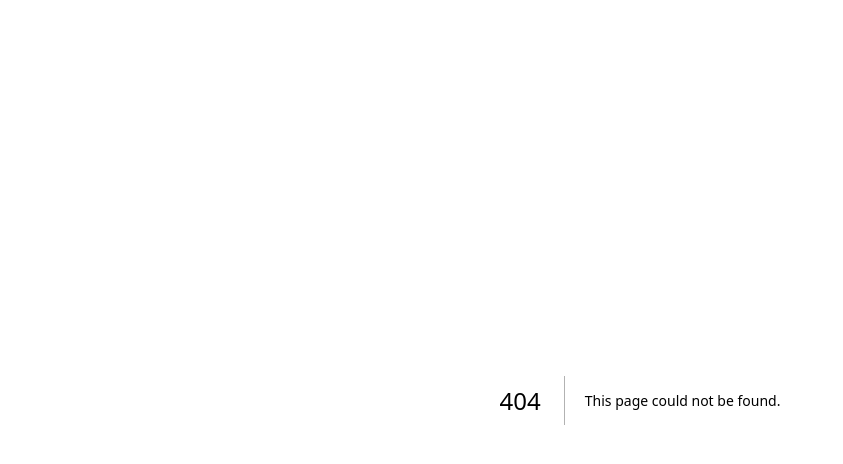
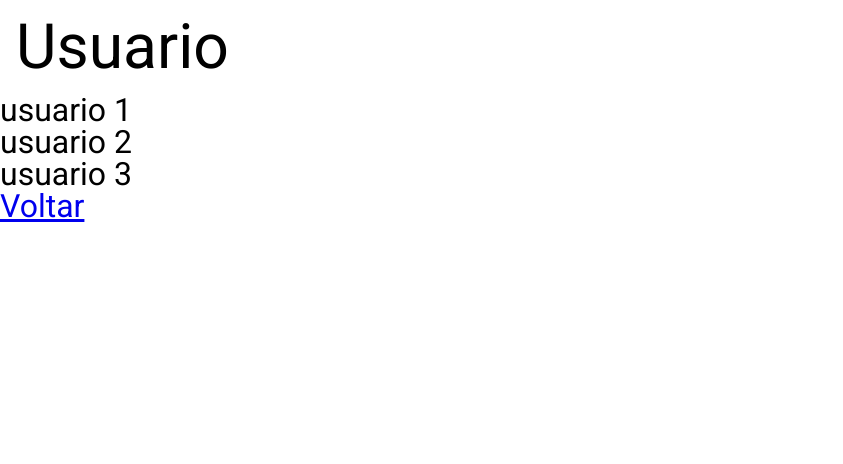
Before and after one commit to cachinhoray/aula-next-0, a Next.js app: page /usuarios in a window 1280 px wide. Before the commit this address had no page. Shown: the top 464 px of the page, without its empty margins (0-843 px from the left). Built offline with nearby package versions, Linux system fonts and the light colour scheme.

Commit message:
aula 18/03

```diff
--- a/app/page.tsx
+++ b/app/page.tsx
@@ -9,6 +9,7 @@ export default function Page() {
             <ul>
                 <li><Link href={'/sobre'}> Sobre </Link></li>
                 <li><Link href={'/usuarios/cadusuario'}> Cadastro Usuario</Link></li>
+                <li><Link href={'/usuarios'}> Listar usuarios</Link></li>
             </ul>
         </>
     );
--- /dev/null
+++ b/app/usuarios/page.tsx
@@ -0,0 +1,15 @@
+import Link from 'next/link';
+
+export default function  ListaUsuario() {
+    return(
+        <>
+        <h1> Usuario</h1>
+        <p>usuario 1</p>
+        <p>usuario 2</p>
+        <p>usuario 3</p>
+
+        <p><Link  href={'/'}> Voltar </Link></p>
+
+        </>
+    );
+}
```
Also changed, not shown: app/usuarios/[id].js/page.tsx (added, +15 -0 lines).
